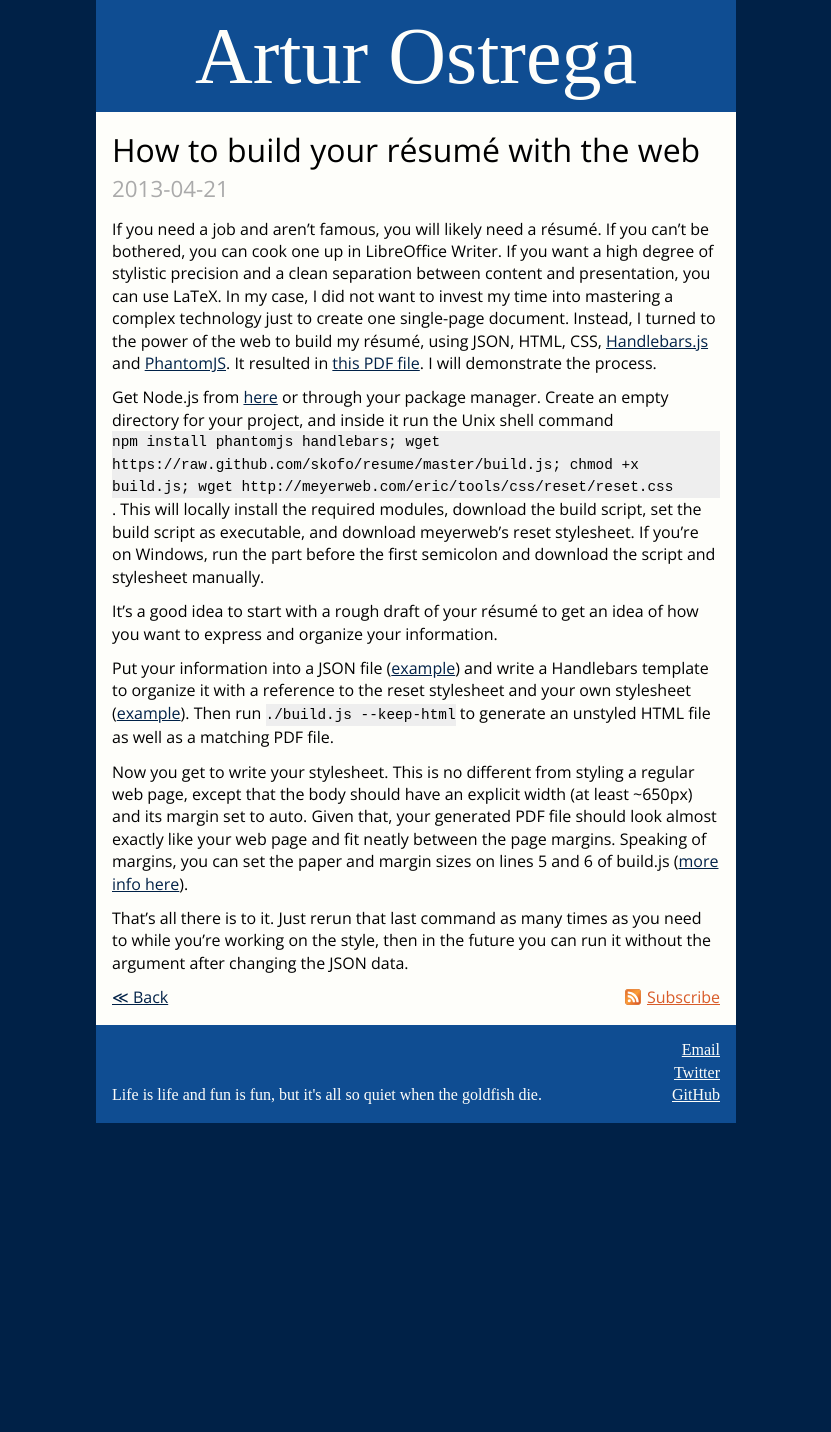
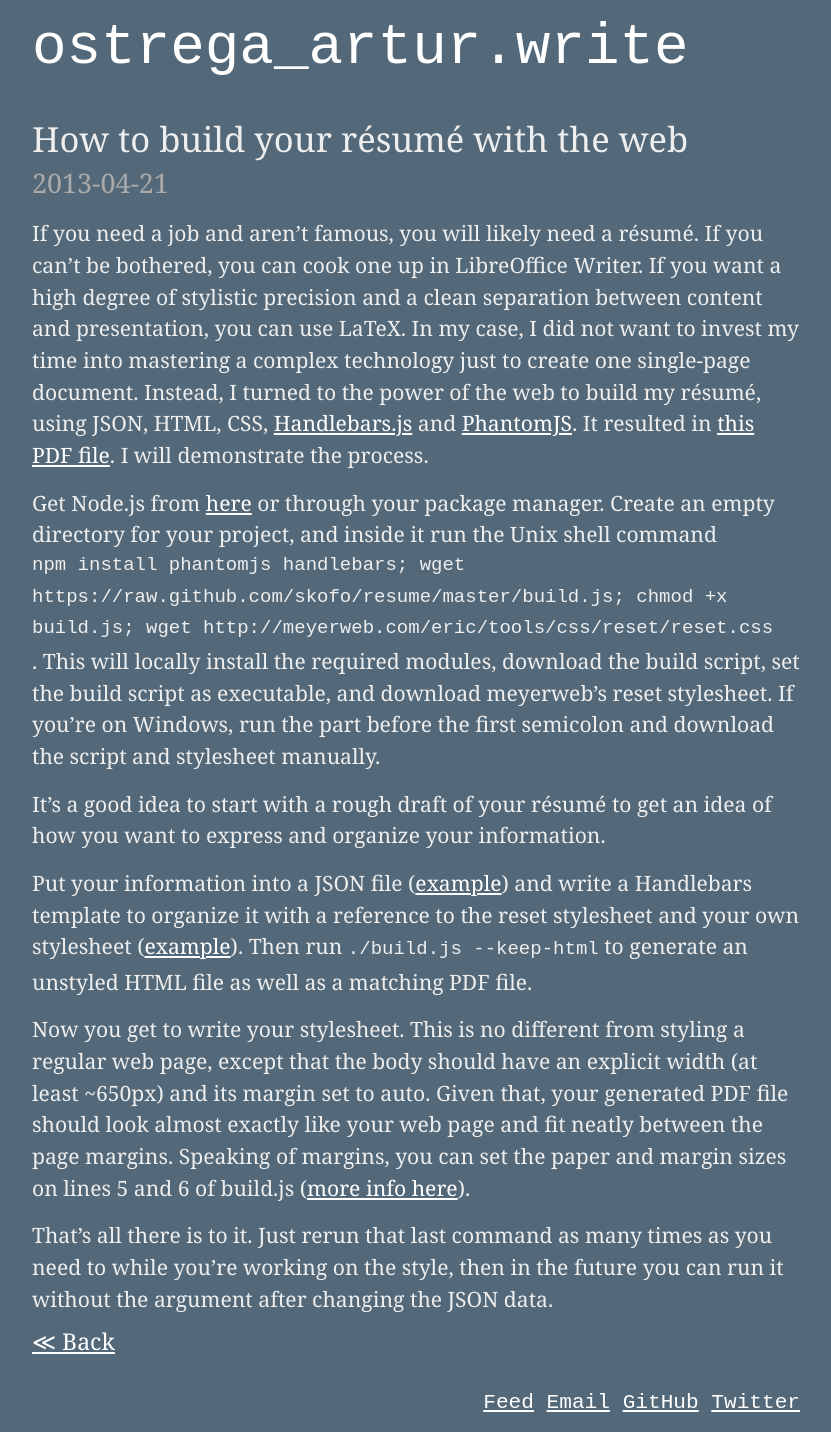
Before and after one commit to aostrega/blog.github.io, a Jekyll site: the page built from _posts/2013-04-21-how-to-build-your-resume-with-the-web.md, in a window 1280 px wide. Shown: the whole page, without its empty margins (224-1055 px from the left). Built offline with Jekyll 4.4.1, drawn with Linux system fonts in a browser that asks for light colours; some web fonts are replaced; Markdown is read by kramdown in place of the engine named in the settings; comment, search, counter and statistics services are not loaded; before the commit the page ends 1123 px from its top, so only the background shows below that.

Commit message:
redesign

```diff
--- a/_layouts/default.html
+++ b/_layouts/default.html
@@ -5,9 +5,9 @@
   <meta name="author" content="Artur Ostrega" />
   <meta name="viewport" content="width=640, initial-scale=1" />
   {% if page.title %}
-  <title>{{ page.title }} &bull; Artur Ostrega</title>
+  <title>{{ page.title }} &bull; ostrega_artur.write</title>
   {% else %}
-  <title>Artur Ostrega</title>
+  <title>ostrega_artur.write</title>
   {% endif %}
   <link href='http://fonts.googleapis.com/css?family=Droid+Sans+Mono|Ovo|Open+Sans:400italic,400' rel='stylesheet' type='text/css'>
   <link rel="stylesheet" href="/css/reset.css" />
@@ -15,7 +15,7 @@
 </head>
 <body>
   <header>
-    <h1><a href="/">Artur Ostrega</a></h1>
+    <h1><a href="/">ostrega_artur.write</a></h1>
   </header>
 
   <div id="content">
@@ -23,13 +23,11 @@
   </div>
 
   <footer>
-    <div>
-      <p>Life is life and fun is fun, but it's all so quiet when the goldfish die.</p>
-    </div>
     <ul>
+      <li><a href="http://feeds.feedburner.com/ArturOstrega">Feed</a></li>
       <li><a href="mailto:amo@lavabit.com">Email</a></li>
+      <li><a href="https://github.com/skofo">GitHub</a></li>
       <li><a href="https://twitter.com/skoofoo">Twitter</a></li>
-      <li><a href="https://github.com/skofo">GitHub</a></li>
     </ul>
   </footer>
   <script type="text/javascript">
--- a/_layouts/post.html
+++ b/_layouts/post.html
@@ -8,16 +8,4 @@ layout: default
   {{ content }}
 
   <a id="back" href="/">&#8810; Back</a>
-
-  <a id="subscribe" href="http://feeds.feedburner.com/ArturOstrega"><img src="/images/feed.svg">Subscribe</a>
-
-  <div id="disqus_thread"></div>
-  <script type="text/javascript">
-      var disqus_shortname = 'arturostrega';
-      (function() {
-          var dsq = document.createElement('script'); dsq.type = 'text/javascript'; dsq.async = true;
-          dsq.src = '//' + disqus_shortname + '.disqus.com/embed.js';
-          (document.getElementsByTagName('head')[0] || document.getElementsByTagName('body')[0]).appendChild(dsq);
-      })();
-  </script>
 </article>
--- a/css/style.css
+++ b/css/style.css
@@ -1,14 +1,21 @@
+* {
+  box-sizing: border-box;
+}
+
 html {
-  background-color: #002147;
-  height: 100%;
+  background-color: #536878;
 }
 
 body {
-  background-color: #FEFEFA;
-  font-family: "Open Sans", sans-serif;
-  width: 40em;
+  font-size: 1.2em;
+  color: #EEE;
+  font-family: "Droid Serif", "Georgia", serif;
+  width: 42em;
   margin: auto;
-  position: relative;
+}
+
+a {
+  color: #FFF;
 }
 
 i, em {
@@ -21,32 +28,17 @@ b, strong {
 
 code {
   font-family: "Droid Sans Mono", monospace;
-  background-color: #EEE;
   font-size: .9em;
   display: inline-block;
 }
 
 header, footer {
-  background-color: #0F4D92;
-  font-family: "Ovo", serif;
-  color: #FEFEFA;
-  padding-top: 1em;
-  padding-bottom: 1em;
-}
-
-header {
-  margin-bottom: 1em;
-}
-
-footer {
-  width: 100%;
-  height: 66px;
-  line-height: 1.4em;
-  margin-top: 1em;
+  font-family: "Droid Sans Mono", monospace;
+  padding: 1em;
 }
 
 header a, footer a {
-  color: #FEFEFA;
+  color: #FFF;
 }
 
 header a {
@@ -54,51 +46,29 @@ header a {
 }
 
 header h1 {
-  font-size: 5em;
-  text-align: center;
-}
-
-footer div {
-  float: left;
-  margin-left: 1em;
-  position: absolute;
-  bottom: 1em;
-}
-
-footer ul {
-  float: right;
-  margin-right: 1em;
-  text-align: right;
-  position: absolute;
-  bottom: 1em;
-  right: 0;
+  font-size: 3em;
 }
 
 #content {
-  margin: 1em;
+  padding: 1em;
+}
+
+#blog-posts {
+  font-size: 1.5em;
   line-height: 1.4em;
 }
 
-#blog-posts {
-  font-size: 1.4em;
-  line-height: 1.4em;
+#blog-posts a:visited {
+  color: #CCC;
 }
 
 #blog-posts span {
-  color: #AAA;
   margin-right: 1em;
-}
-
-#blog-posts a {
-  color: #002147;
-}
-
-#blog-posts a:visited {
-  color: #777;
+  color: #999;
 }
 
 article h1 {
-  font-size: 2em;
+  font-size: 1.8em;
   line-height: 1.4em;
 }
 
@@ -114,30 +84,27 @@ article h2 {
 }
 
 article p {
+  font-size: 1.1em;
   margin-bottom: .75em;
+  line-height: 1.5em;
 }
 
-article a {
-  color: #002147;
+#back {
+  font-size: 1.2em;
 }
 
-article a:visited {
-  color: #777;
+footer div {
+  float: left;
+  margin-left: 1em;
+  position: absolute;
+  bottom: 1em;
 }
 
-#subscribe {
-  color: #D95C29;
-  display: block;
-  margin-bottom: 1em;
-  float: right;
+footer ul {
+  text-align: right;
+  font-size: 1.1em;
 }
 
-#subscribe img {
-  width: 16px;
-  margin-right: .4em;
-  margin-bottom: -.1em;
+footer ul li {
+  display: inline-block;
 }
-
-#back:visited {
-  color: #002147;
-}
```
Also changed, not shown: favicon.ico (deleted), images/feed.svg (deleted).
